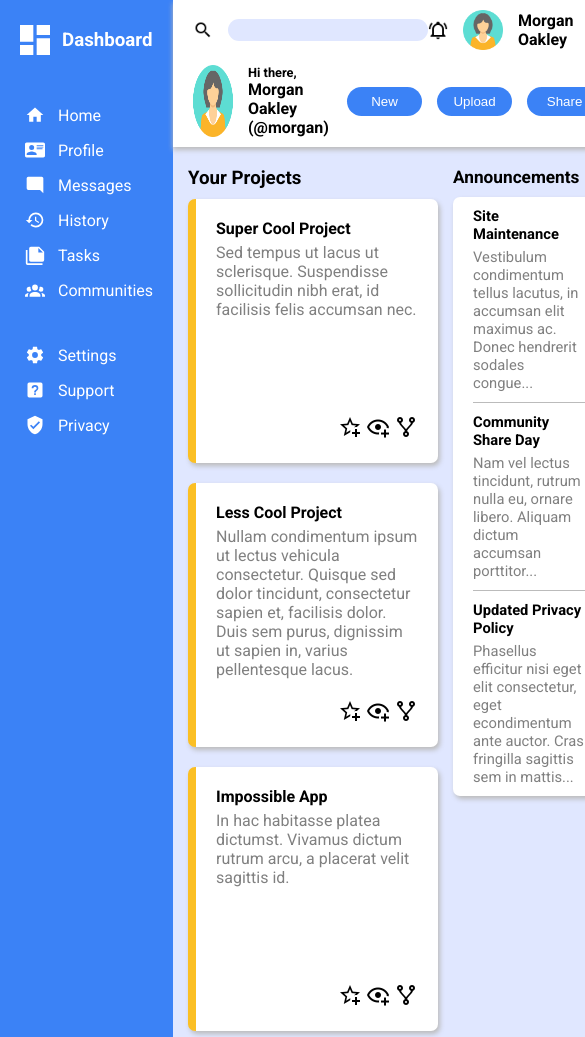
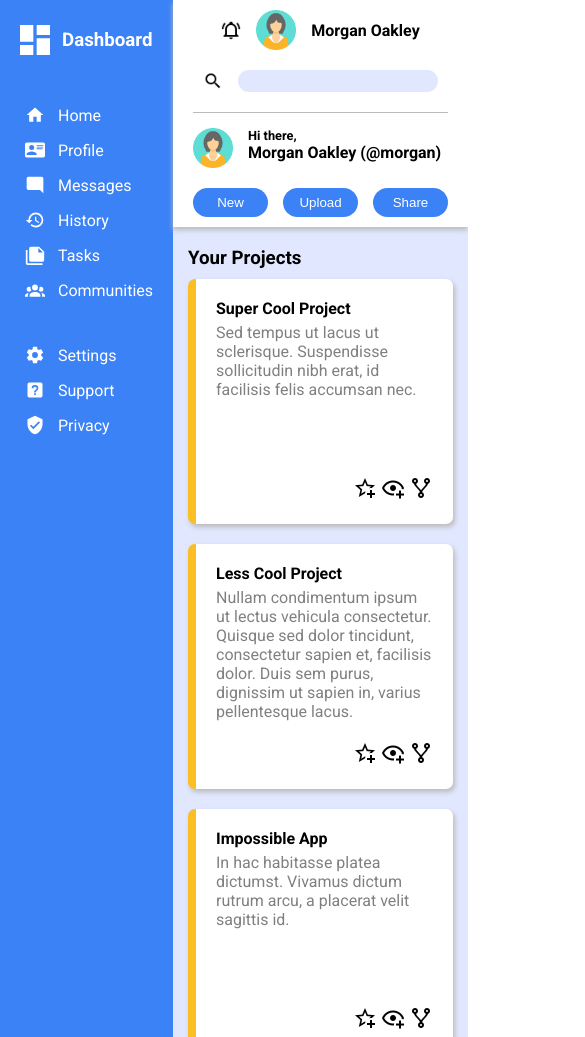
Before and after one commit to mwiafeansong/odin-projects, a plain HTML site: page admin-dashboard/index.html in a window 390 px wide. Shown: the top 1037 px of the page, 585 px wide, since content can reach past the window. Drawn offline with Linux system fonts and the light colour scheme.

Commit message:
Make admin dashboard responsive

```diff
--- a/admin-dashboard/style.css
+++ b/admin-dashboard/style.css
@@ -130,7 +130,6 @@ aside .logo svg {
 }
 
 main {
-    /* background-color: #c7d2fe; */
     background-color: #e0e7ff;
     grid-column: 2 / 3;
     display: grid;
@@ -228,3 +227,44 @@ footer a {
 footer a:hover {
     text-decoration: underline;
 }
+
+@media screen and (max-width: 680px) {
+    .search {
+        flex-direction:column-reverse;
+        border-bottom: 1px solid #bbb;
+    }
+
+    .search, .intro-menu {
+        align-items: center;
+        gap: 20px;
+    }
+
+    .intro-menu {
+        flex-direction: column;
+    }
+
+    .search div:first-child {
+        margin-bottom: 20px;
+    }
+
+    .intro-menu div:first-child {
+        align-self: flex-start;
+    }
+
+    .buttons {
+        align-self: flex-end;
+    }
+
+    main {
+        grid-template-columns: 1fr;
+    }
+
+    .announcements, .trends {
+        grid-column: 1;
+    }
+
+    .announcements h3,
+    .trends h3 {
+        margin: 20px 0 5px 0;
+    }
+}
```
Also changed, not shown: index.html (added, +20 -0 lines).
